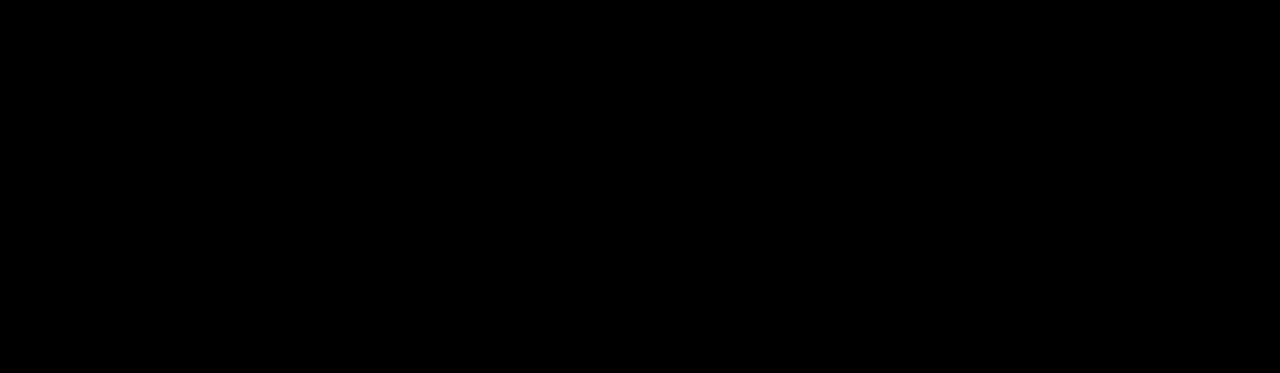
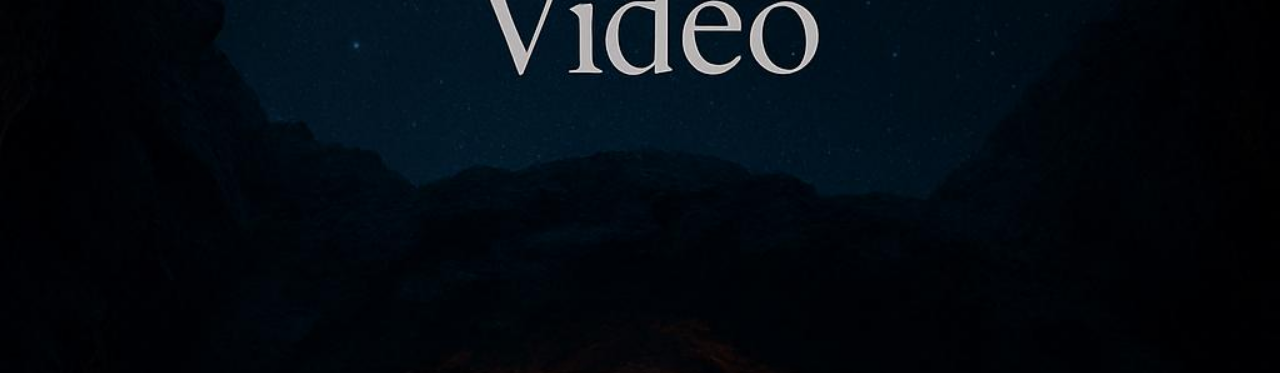
Before and after one commit to Lehlu/Lehlu, a plain HTML site: page index.html in a window 1280 px wide. Shown: the top 373 px of the page. Drawn offline with Linux system fonts and the light colour scheme.

Commit message:
Add files via upload

```diff
--- a/index.html
+++ b/index.html
@@ -9,8 +9,9 @@
   <meta name="robots" content="noindex">
 </head>
 <body>
-  <img src="bg.jpg" alt="background" class="background" />
-  <div id="fog"></div>
+  <div class="bg-wrapper">
+    <img src="bg.jpg" alt="Background" class="safe-bg">
+  </div>
   <div class="content">
     <div class="section"><div class="text">Lehlu — Always in the Centre</div></div>
     <div class="section"><div class="text">Cinematic. Feminine. Raw.</div></div>
@@ -20,6 +21,5 @@
     <div class="section"><div class="text">Direct Your Own Story</div></div>
     <div class="section"><div class="text">Lehlu is the Lens</div></div>
   </div>
-  <script src="script.js"></script>
 </body>
 </html>
--- a/style.css
+++ b/style.css
@@ -8,35 +8,24 @@
 html, body {
   height: 100%;
   font-family: 'Helvetica Neue', sans-serif;
-  scroll-snap-type: y mandatory;
-  overflow-y: scroll;
-  background-color: #000;
+  background: #000;
 }
 
-.background {
-  position: fixed;
+.bg-wrapper {
+  position: absolute;
   top: 0;
   left: 0;
-  width: 100vw;
+  width: 100%;
+  min-height: 100%;
+  overflow: hidden;
+  z-index: 0;
+}
+
+.safe-bg {
+  width: 100%;
   height: 100vh;
   object-fit: cover;
-  z-index: -3;
-}
-
-#fog {
-  position: fixed;
-  top: 0;
-  left: 0;
-  width: 120%;
-  height: 100%;
-  background: radial-gradient(circle at 50% 60%, rgba(255, 136, 0, 0.12), transparent 60%);
-  animation: pulse 6s ease-in-out infinite alternate;
-  z-index: -2;
-}
-
-@keyframes pulse {
-  0% { transform: scale(1) translateX(0); opacity: 0.1; }
-  100% { transform: scale(1.05) translateX(-2%); opacity: 0.2; }
+  display: block;
 }
 
 .section {
@@ -49,5 +38,12 @@ html, body {
   font-size: 2.3rem;
   text-align: center;
   padding: 2rem;
+  position: relative;
+  z-index: 1;
   text-shadow: 0 0 20px rgba(0,0,0,0.7);
 }
+
+body {
+  scroll-snap-type: y mandatory;
+  overflow-y: scroll;
+}
```
